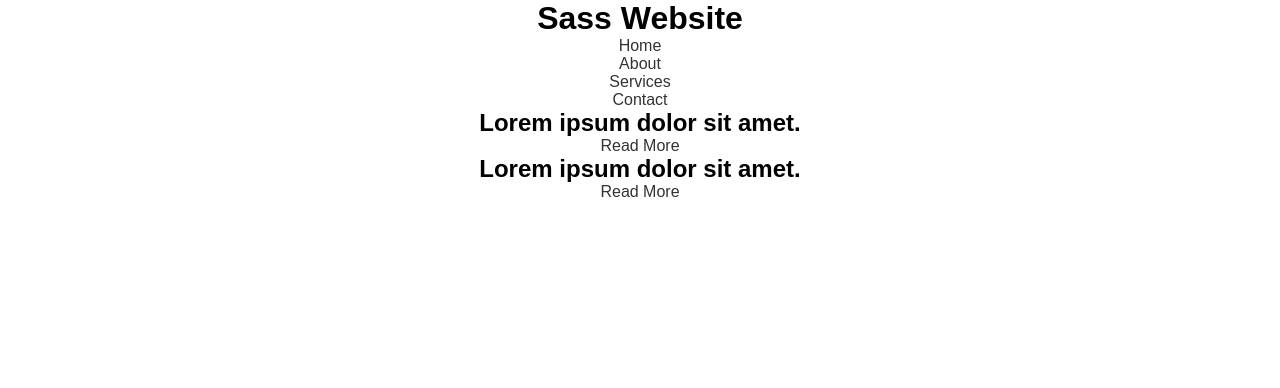
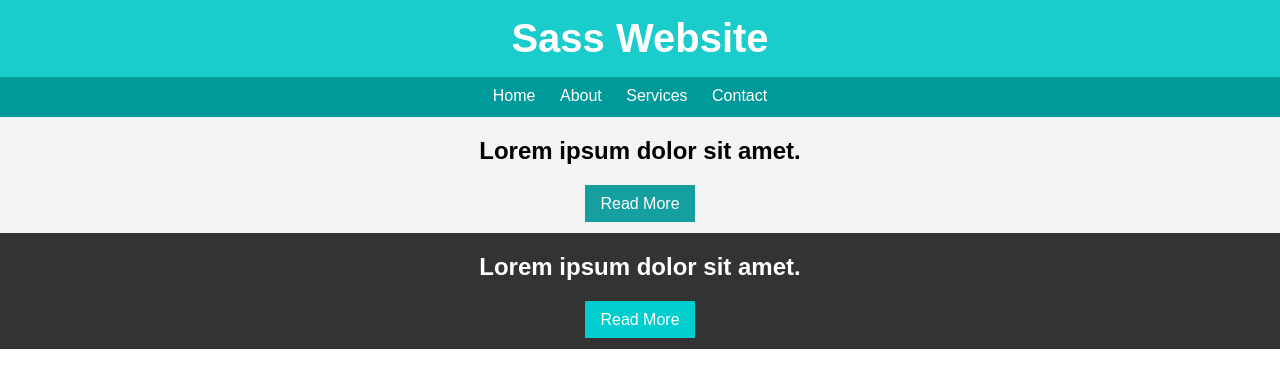
Before and after one commit to IgniteStudio/Sass_Starter_Pack, a website: page src/index.html in a window 1280 px wide. Drawn offline with Linux system fonts and the light colour scheme.

Commit message:
Sass Gulp website - complete

```diff
--- a/src/scss/style.scss
+++ b/src/scss/style.scss
@@ -2,11 +2,23 @@
 $body-bg: #fff;
 $main-font: 'Arial';
 
-$primary-color: #008080;
+$primary-color: #1bcccc;
 $secondary-color: #009a9a;
 $light-color: #f4f4f4;
 $dark-color: #333;
+
 $container: 960px;
+$section-padding: 20px;
+
+// Functions
+
+@function set-text-color($bg-color){
+    @if(lightness($bg-color) > 50) {
+        @return #000;
+    } @else {
+        @return #fff;
+    }
+}
 
 * {
     margin: 0;
@@ -23,3 +35,77 @@ a {
     text-decoration: none;
     color: #333;
 }
+
+.container {
+    max-width: $container;
+    margin: auto;
+    padding: 0 20px;
+}
+
+header#main-header {
+    padding: 1em;
+    background: $primary-color;
+    color: set-text-color($primary-color);
+
+    h1 {
+        font-size: 40px;
+    }
+}
+
+nav#main-nav {
+    background: $secondary-color;
+    height: 40px;
+    ul {
+        list-style: none;
+        padding-top: 10px;
+    }
+
+    li {
+        display: inline;
+    }
+
+    a {
+        color: #fff;
+        padding-right: 20px;
+        &:hover {
+            color: #ccc;
+        }
+    }
+}
+
+
+.section {
+    padding: $section-padding;
+
+    h1 {
+        margin-bottom: 30px;
+    }
+}
+
+#section-a {
+    @extend .section;
+    background: $light-color;
+    color: set-text-color($light-color);
+}
+
+#section-b {
+    @extend .section;
+    background: $dark-color;
+    color: set-text-color($dark-color);
+}
+
+.button {
+    padding: 10px 15px;
+}
+
+.button-a {
+    @extend .button;
+    background: darken($primary-color, 10%);
+    color: set-text-color($primary-color);
+}
+
+.button-b {
+    @extend .button;
+    background: lighten($secondary-color, 10%);
+    color: set-text-color($secondary-color);
+}
```
Also changed, not shown: src/css/style.css.
